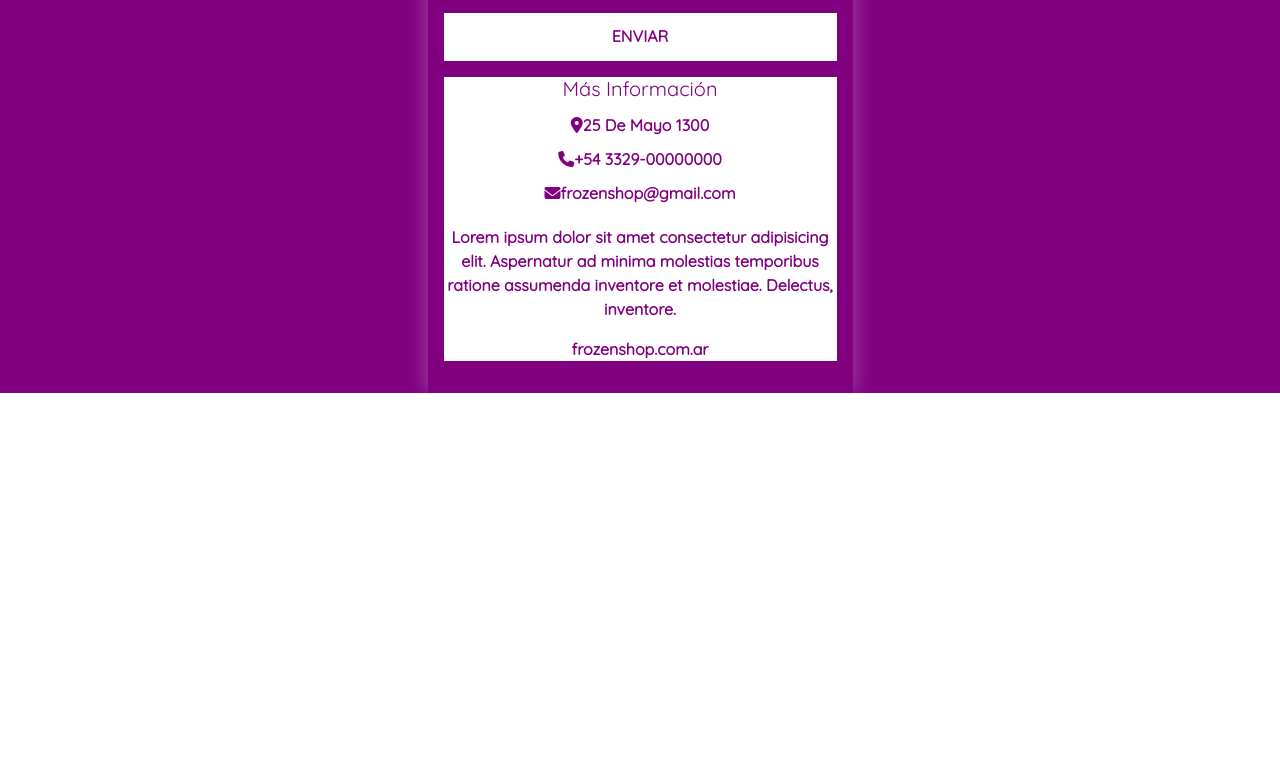
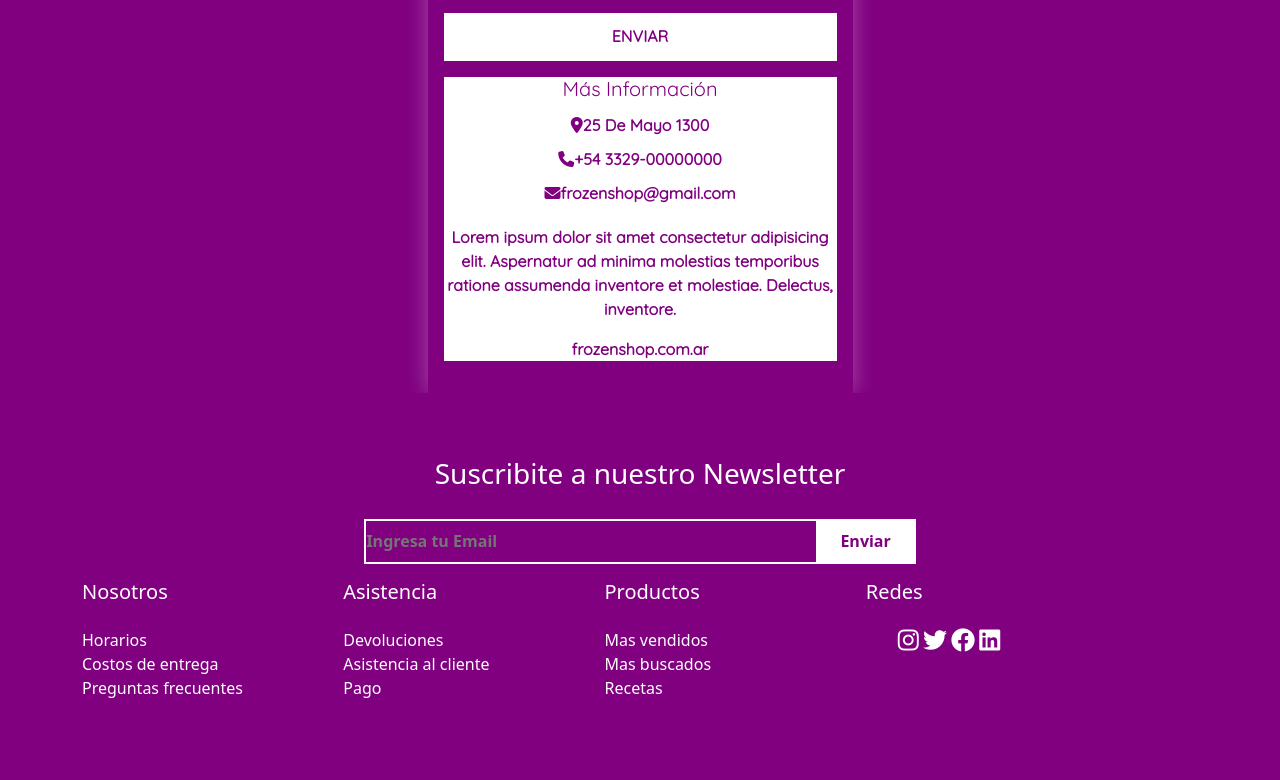
Before and after one commit to MatiasLauria/3ra-entrega-proyecto-final, a website: page pages/contacto.html in a window 1280 px wide. Shown: the part 721-1501 px from the top of the page. Before the commit the page ends 1114 px from the top, so only its background shows below. Drawn offline with nearby package versions, Linux system fonts and the light colour scheme.

Commit message:
probando entrega

```diff
--- a/pages/contacto.html
+++ b/pages/contacto.html
@@ -5,6 +5,11 @@
     <meta charset="UTF-8">
     <meta http-equiv="X-UA-Compatible" content="IE=edge">
     <meta name="viewport" content="width=device-width, initial-scale=1.0">
+    <meta name="keywords"
+        content="frutas congeladas, verduras congeladas, almacen, comida sana, comida saludable, vegano">
+    <meta name="description"
+        content="Contáctate con nosotros para compras por mayor, reclamos o consultas.">
+
 
     <!-- bootstrap -->
     <link href="https://cdn.jsdelivr.net/npm/bootstrap@5.2.0-beta1/dist/css/bootstrap.min.css" rel="stylesheet"
@@ -146,6 +151,71 @@
         </div>
     </main>
 
+    <footer class="news py-3">
+
+        <div class="container py-5">
+            <div class="row">
+                <div class="col-lg-9 m-auto text-center">
+                    <h3>Suscribite a nuestro Newsletter</h3>
+                    <input type="text" placeholder="Ingresa tu Email">
+                    <button class="btn3">Enviar</button>
+                </div>
+            </div>
+
+            <div class="row">
+                <div class="col-lg-11">
+                    <div class="row">
+                        <div class="col-md-3 py-3">
+                            <h5 class="pb-3">Nosotros</h5>
+                            <p>Horarios</p>
+                            <p>Costos de entrega</p>
+                            <p>Preguntas frecuentes</p>
+                        </div>
+
+                        <div class="col-md-3 py-3">
+                            <h5 class="pb-3">Asistencia</h5>
+                            <p>Devoluciones</p>
+                            <p>Asistencia al cliente</p>
+                            <p>Pago</p>
+                        </div>
+
+                        <div class="col-md-3 py-3">
+                            <h5 class="pb-3">Productos</h5>
+                            <p>Mas vendidos</p>
+                            <p>Mas buscados</p>
+                            <p>Recetas</p>
+                        </div>
+
+
+                        <div class="col-md-3 py-3">
+                            <h5 class="pb-3">Redes</h5>
+                            <ul>
+                                <li><a href="https://www.instagram.com/" target="_blank"><i
+                                            class="fab fa-instagram"></i></a></li>
+                                <li><a href="https://twitter.com/" target="_blank"><i class="fab fa-twitter"></i></a>
+                                </li>
+                                <li><a href="https://es-la.facebook.com/" target="_blank"><i
+                                            class="fab fa-facebook"></i></a> </li>
+                                <li><a href="https://www.linkedin.com" target="_blank"><i
+                                            class="fab fa-linkedin"></i></a></li>
+                            </ul>
+                        </div>
+
+
+                    </div>
+
+
+
+                </div>
+
+
+
+            </div>
+
+        </div>
+
+    </footer>
+
 
 
     <!-- JavaScript Bundle with Popper -->
--- a/scss/layout/_footer.scss
+++ b/scss/layout/_footer.scss
@@ -25,10 +25,16 @@
     p{
         margin: 0;
     }
+
+li{
+    display: inline;
+
+    list-style: none;}
+
     .fab {
-        font-size: 2.5rem;
-        cursor: pointer;
-        padding-right: 5px;
+        font-size: 1.5rem;
+        color: white;
+
     }
 
 }
--- a/scss/layout/_main.scss
+++ b/scss/layout/_main.scss
@@ -1,11 +1,13 @@
 .carousel {
+
+
     img {
         max-height: 300px;
     }
     h5{
 
         font-weight: bold;
-        color:black;
+        color:purple;
         font-size: 2rem;
     }
     p{
@@ -13,6 +15,14 @@
         font-weight: bold;
         color:black;
     }
+
+    .c2 {
+        color: black;
+    }
+    .carousel-control-prev-icon, .carousel-control-next-icon {
+        filter: invert(108%);
+      }
+
 
 }
 
```
Also changed, not shown: index.html (+16 -12 lines), pages/almacen.html (+11 -4 lines), css/style.css.
